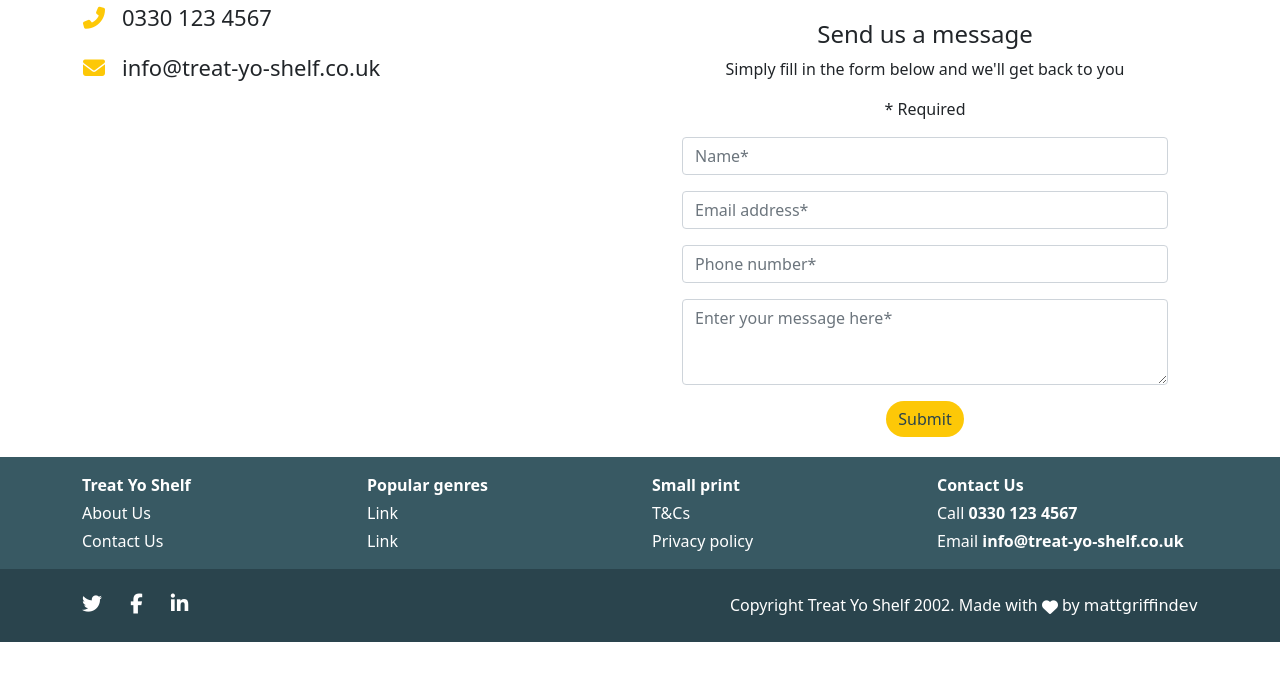
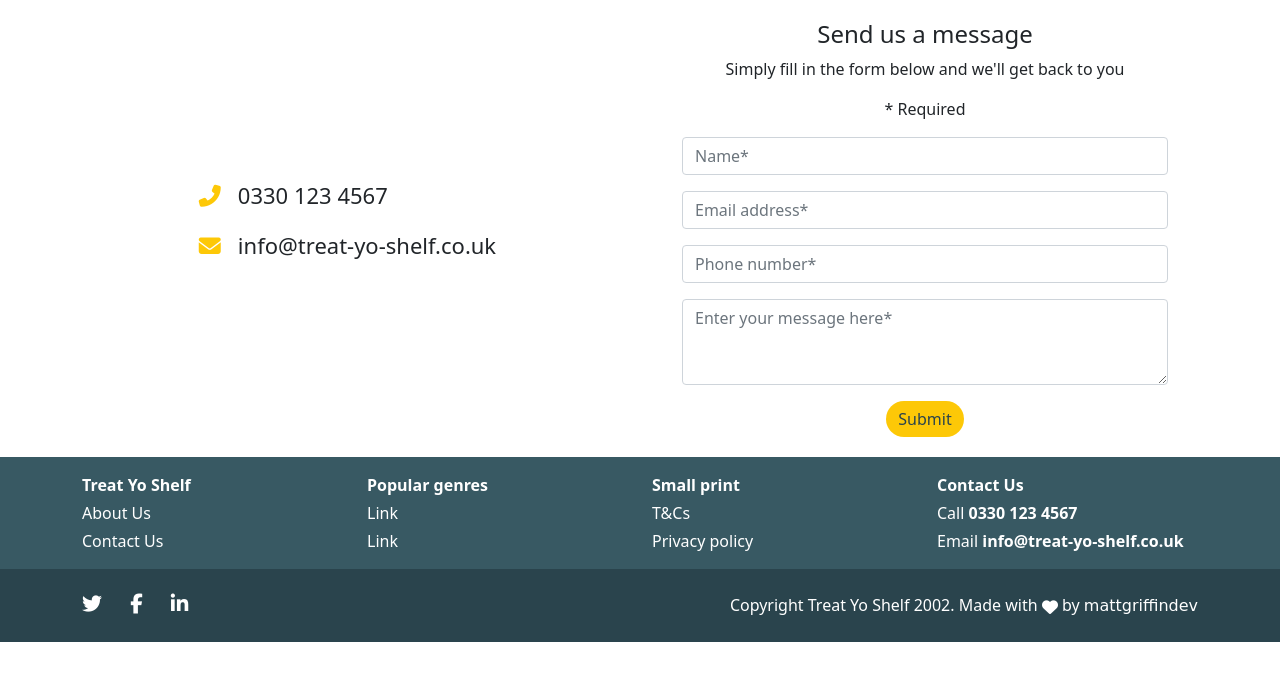
Before and after one commit to mattgriffindev/treat-yo-shelf, a Flask app: page /contact in a window 1280 px wide. Shown: the part 80-761 px from the top of the page. Run offline with Flask 2, Linux system fonts and the light colour scheme; some libraries are stand-ins or nearby versions; some web fonts are replaced.

Commit message:
Add .d-flex.justify-content-center.align-items.center

```diff
--- a/templates/contact.html
+++ b/templates/contact.html
@@ -4,7 +4,7 @@
     <section id="contact">
         <div class="container">
             <div class="row gy-4 d-flex justify-content-center">
-                <div class="col-12 col-md-6">
+                <div class="col-12 col-md-6 d-flex justify-content-center align-items-center">
                     <table class="contact-info">
                         <tr>
                             <td><i class="fas fa-phone-alt icon"></i></td>
```
